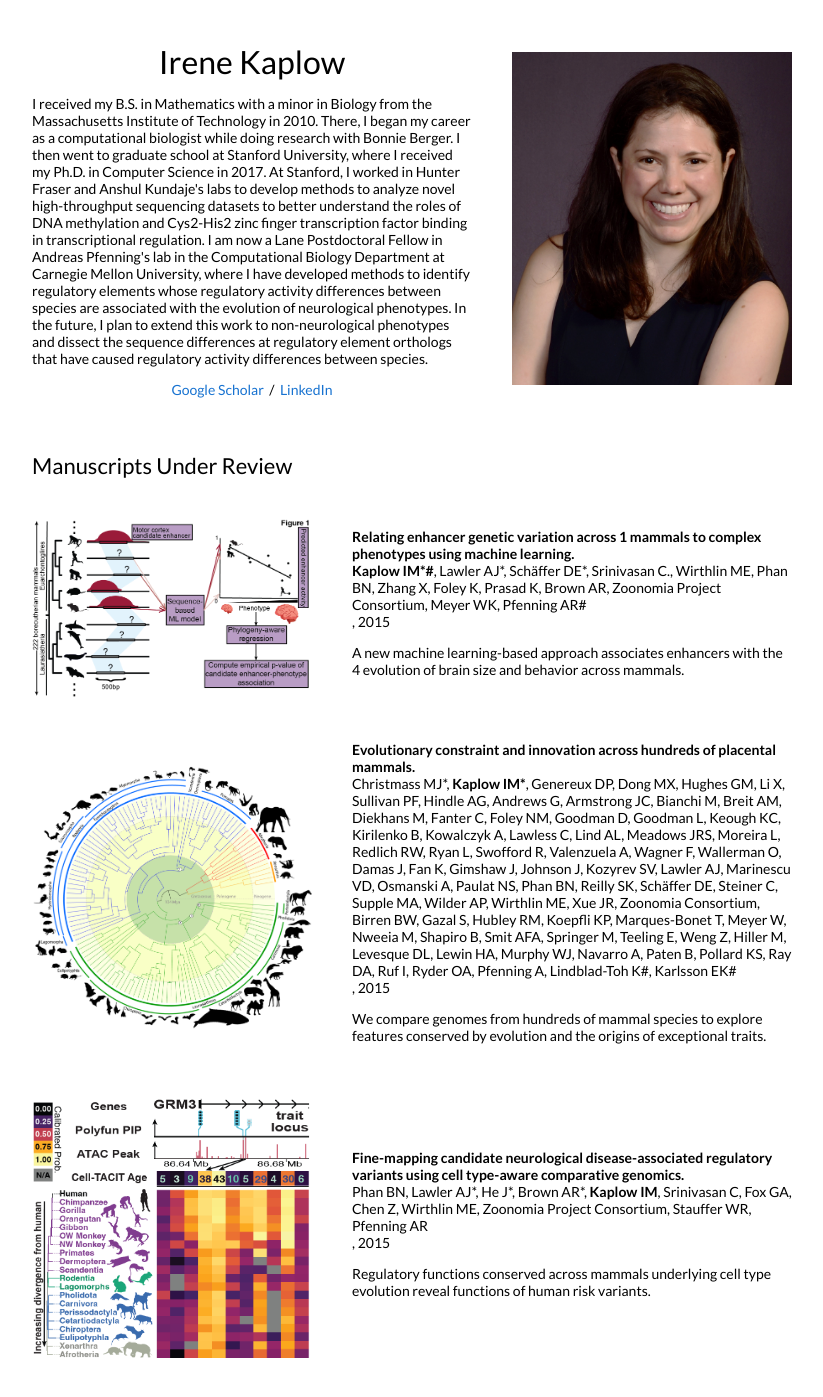
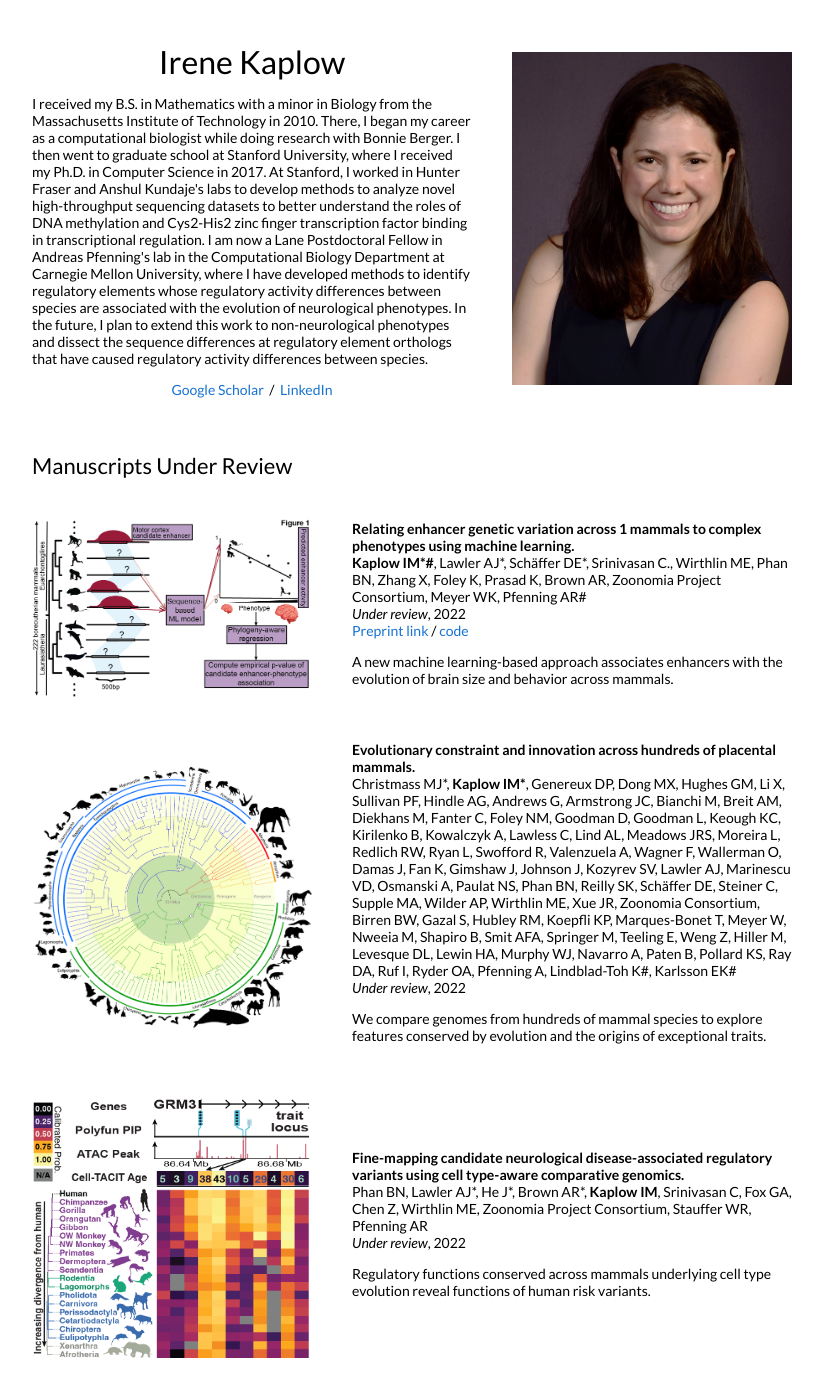
Before and after one commit to imk1/imk1.github.io, a Jekyll site: the page built from _posts/2022-8-28-Biorxiv2022a.markdown, in a window 1280 px wide and 1400 px high. Shown: the top 1397 px of the window, without its empty margins (228-1051 px from the left). Built offline with Jekyll 4.4.1, drawn with Linux system fonts in a browser that asks for light colours.

Commit message:
I added my preprint link for TACIT.

```diff
--- a/_posts/2022-8-26-Biorxiv2022c.markdown
+++ b/_posts/2022-8-26-Biorxiv2022c.markdown
@@ -1,10 +1,11 @@
 ---
 layout: post
 title:  "Fine-mapping candidate neurological disease-associated regulatory variants using cell type-aware comparative genomics."
-date:   2015-08-26 22:21:59 +00:00
+date:   2022-08-26 22:21:59 +00:00
 image:  images/Zoonomia_GWAS_figures1E_main.png
 categories: preprint
 author: "Irene Kaplow"
 authors: "Phan BN, Lawler AJ*, He J*, Brown AR*, <strong>Kaplow IM</strong>, Srinivasan C, Fox GA, Chen Z, Wirthlin ME, Zoonomia Project Consortium, Stauffer WR, Pfenning AR"
+venue: "Under review"
 ---
 Regulatory functions conserved across mammals underlying cell type evolution reveal functions of human risk variants.
--- a/_posts/2022-8-27-Biorxiv2022b.markdown
+++ b/_posts/2022-8-27-Biorxiv2022b.markdown
@@ -1,10 +1,11 @@
 ---
 layout: post
 title:  "Evolutionary constraint and innovation across hundreds of placental mammals."
-date:   2015-08-27 22:21:59 +00:00
+date:   2022-08-27 22:21:59 +00:00
 image:  images/Fig_1b_TREE.png
 categories: preprint
 author: "Irene Kaplow"
 authors: "Christmass MJ*, <strong>Kaplow IM*</strong>, Genereux DP, Dong MX, Hughes GM, Li X, Sullivan PF, Hindle AG, Andrews G, Armstrong JC, Bianchi M, Breit AM, Diekhans M, Fanter C, Foley NM, Goodman D, Goodman L, Keough KC, Kirilenko B, Kowalczyk A, Lawless C, Lind AL, Meadows JRS, Moreira L, Redlich RW, Ryan L, Swofford R, Valenzuela A, Wagner F, Wallerman O, Damas J, Fan K, Gimshaw J, Johnson J, Kozyrev SV, Lawler AJ, Marinescu VD, Osmanski A, Paulat NS, Phan BN, Reilly SK, Schäffer DE, Steiner C, Supple MA, Wilder AP, Wirthlin ME, Xue JR, Zoonomia Consortium, Birren BW, Gazal S, Hubley RM, Koepfli KP, Marques-Bonet T, Meyer W, Nweeia M, Shapiro B, Smit AFA, Springer M, Teeling E, Weng Z, Hiller M, Levesque DL, Lewin HA, Murphy WJ, Navarro A, Paten B, Pollard KS, Ray DA, Ruf I, Ryder OA, Pfenning A, Lindblad-Toh K#, Karlsson EK#"
+venue: "Under review"
 ---
 We compare genomes from hundreds of mammal species to explore features conserved by evolution and the origins of exceptional traits.
--- a/_posts/2022-8-28-Biorxiv2022a.markdown
+++ b/_posts/2022-8-28-Biorxiv2022a.markdown
@@ -1,10 +1,13 @@
 ---
 layout: post
 title:  "Relating enhancer genetic variation across 1 mammals to complex phenotypes using machine learning."
-date:   2015-08-28 22:21:59 +00:00
+date:   2022-08-28 22:21:59 +00:00
 image:  images/Figure1_tacitOverview8.png
 categories: preprint
 author: "Irene Kaplow"
 authors: "<strong>Kaplow IM*#</strong>, Lawler AJ*, Schäffer DE*, Srinivasan C., Wirthlin ME, Phan BN, Zhang X, Foley K, Prasad K, Brown AR, Zoonomia Project Consortium, Meyer WK, Pfenning AR#"
+venue: "Under review"
+preprintlink: https://www.biorxiv.org/content/10.1101/2022.08.26.505436v1
+code: https://github.com/pfenninglab/TACIT
 ---
-A new machine learning-based approach associates enhancers with the 4 evolution of brain size and behavior across mammals.
+A new machine learning-based approach associates enhancers with the evolution of brain size and behavior across mammals.
```
